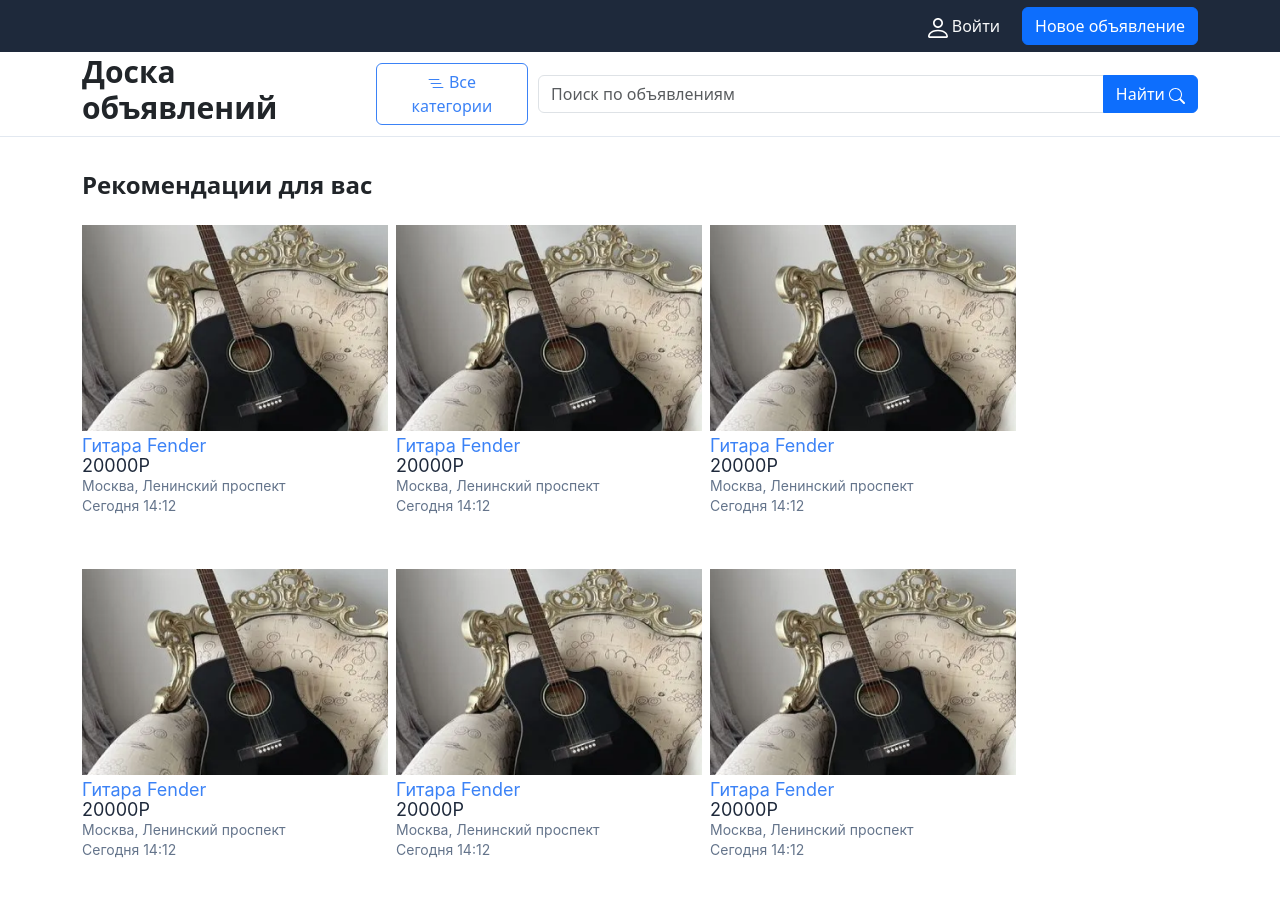
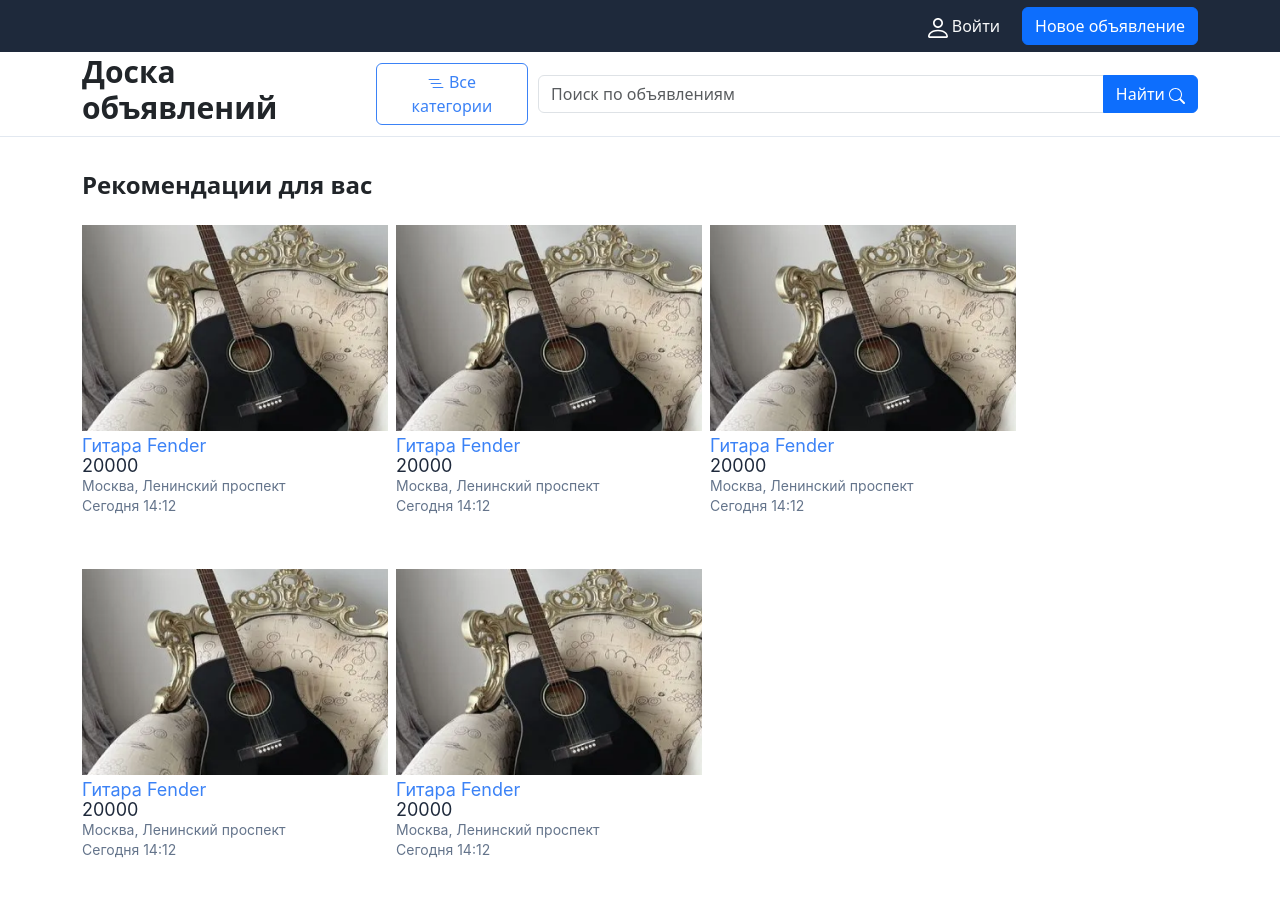
Before and after one commit to Modestra/SolabLabPub, an Angular app in the folder shop/: page / in a window 1280 px wide. Shown: the top 911 px of the page. Built offline with nearby package versions, Linux system fonts and the light colour scheme.

Commit message:
Логика для карточки

```diff
--- a/shop/src/app/components/card/card.component.html
+++ b/shop/src/app/components/card/card.component.html
@@ -1,9 +1,9 @@
 <div class="card__form">
     <img src="../../assets/Guitar.png" alt="">
     <div class="card">
-        <p class="card__title">Гитара Fender</p>
-        <p class="card__sell">20000Р</p>
-        <p class="card__address">Москва, Ленинский проспект</p>
-        <p class="card__data">Сегодня 14:12</p>
+        <p class="card__title">{{cardinfo.name}}</p>
+        <p class="card__sell">{{cardinfo.sell}}</p>
+        <p class="card__address">{{cardinfo.address}}</p>
+        <p class="card__data">{{cardinfo.time}}</p>
     </div>
 </div>
--- a/shop/src/app/components/card/card.component.ts
+++ b/shop/src/app/components/card/card.component.ts
@@ -1,4 +1,5 @@
-import { Component } from '@angular/core';
+import { Component, Input } from '@angular/core';
+import { CardProduct } from '../../entities/card';
 
 @Component({
   selector: 'app-card',
@@ -9,4 +10,7 @@ import { Component } from '@angular/core';
 })
 export class CardComponent {
 
+    @Input() cardinfo : CardProduct = { name: "", sell: 0, address: "", time: ""};
+
+
 }
--- /dev/null
+++ b/shop/src/app/entities/card.ts
@@ -0,0 +1,6 @@
+export interface CardProduct{
+    name: string,
+    sell: number,
+    address: string,
+    time: string
+}
--- a/shop/src/app/pages/mainpage/mainpage.component.html
+++ b/shop/src/app/pages/mainpage/mainpage.component.html
@@ -2,14 +2,8 @@
 <section class="container cards__container">
     <p>Рекомендации для вас</p>
     <div class="cards__block">
-        <!--Здесь будет for-->
-        <app-card></app-card>
-        <app-card></app-card>
-        <app-card></app-card>
-        <app-card></app-card>
-        <app-card></app-card>
-        <app-card></app-card>
-        <app-card></app-card>
-        <app-card></app-card>
+        @for (card of example; track $index) {
+            <app-card [cardinfo]="card"></app-card>
+        }
     </div>
 </section>
--- a/shop/src/app/pages/mainpage/mainpage.component.ts
+++ b/shop/src/app/pages/mainpage/mainpage.component.ts
@@ -1,14 +1,55 @@
-import { Component } from '@angular/core';
+import { Component, OnInit } from '@angular/core';
 import { HeaderComponent } from '../../components/header/header.component';
 import { CardComponent } from "../../components/card/card.component";
+import { CommonModule } from '@angular/common';
+import { CardProduct } from '../../entities/card';
 
 @Component({
   selector: 'app-mainpage',
   standalone: true,
-  imports: [HeaderComponent, CardComponent],
+  imports: [HeaderComponent, CardComponent, CommonModule],
   templateUrl: './mainpage.component.html',
   styleUrl: './mainpage.component.scss'
 })
-export class MainpageComponent {
+export class MainpageComponent implements OnInit {
 
+  public name : string = "";
+  public sell : number = 0;
+
+  public example : CardProduct[] = [
+    {
+      name: "Гитара Fender",
+      sell: 20000,
+      address: "Москва, Ленинский проспект",
+      time: "Сегодня 14:12"
+    },
+    {
+      name: "Гитара Fender",
+      sell: 20000,
+      address: "Москва, Ленинский проспект",
+      time: "Сегодня 14:12"
+    },
+    {
+      name: "Гитара Fender",
+      sell: 20000,
+      address: "Москва, Ленинский проспект",
+      time: "Сегодня 14:12"
+    },
+    {
+      name: "Гитара Fender",
+      sell: 20000,
+      address: "Москва, Ленинский проспект",
+      time: "Сегодня 14:12"
+    },
+    {
+      name: "Гитара Fender",
+      sell: 20000,
+      address: "Москва, Ленинский проспект",
+      time: "Сегодня 14:12"
+    }
+  ]
+
+  ngOnInit(): void {
+
+  }
 }
```
